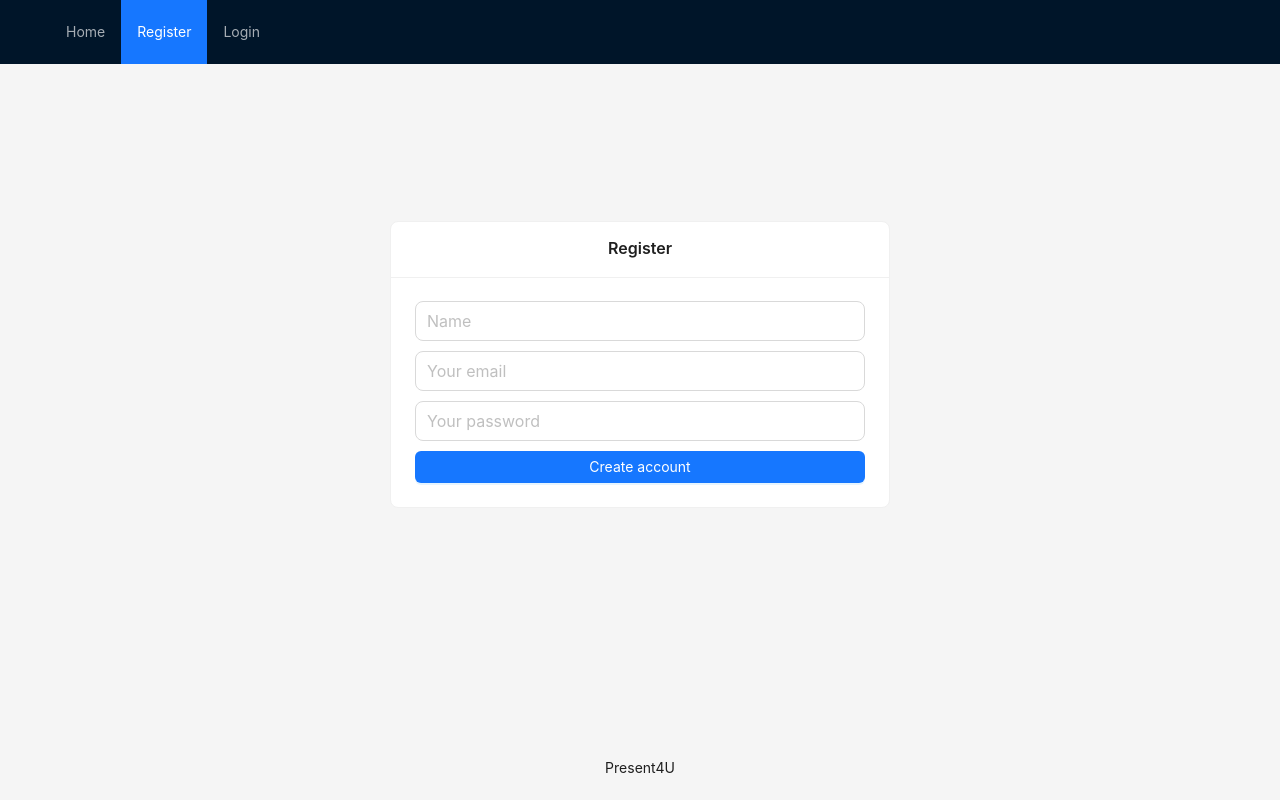
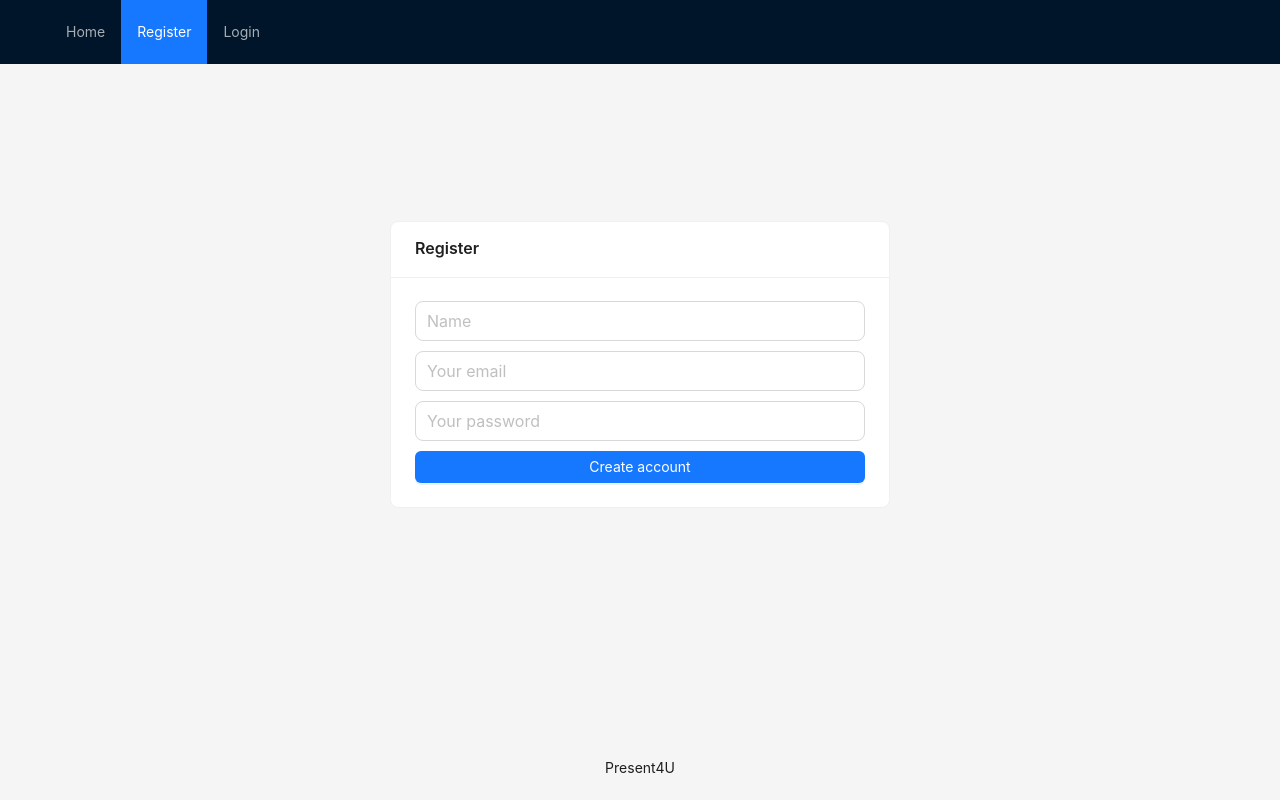
Before and after one commit to uo271288/Present4U_frontend-AntDesign, a React (Create React App) app: page /login in a window 1280 px wide. Both pictures are taken after a click on the item "Register". Built offline with nearby package versions, Linux system fonts and the light colour scheme.

Commit message:
Fixed Create user

```diff
--- a/src/Components/CreateUserComponent.js
+++ b/src/Components/CreateUserComponent.js
@@ -42,7 +42,7 @@ let CreateUserComponent = () => {
         <Row align="middle" justify="center" style={{ minHeight: "70vh" }}>
             <Col>
                 {message.length > 0 && <Alert type="error" message={message.map(e => { return <p className="errorMessage">{e}</p> })} />}
-                <Card align="middle" title="Register" style={{ width: "500px" }}>
+                <Card title="Register" style={{ width: "500px" }}>
                     <Input ref={name} size="large" type="text" placeholder="Name" />
                     <Input ref={email} size="large" style={{ marginTop: "10px" }} type="text" placeholder="Your email" />
                     <Input ref={password} size="large" style={{ marginTop: "10px" }} type="password" placeholder="Your password" />
```
